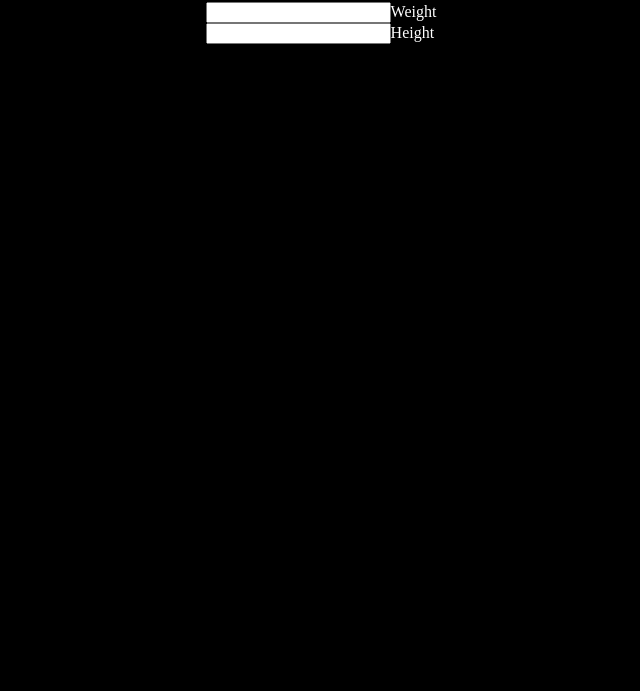
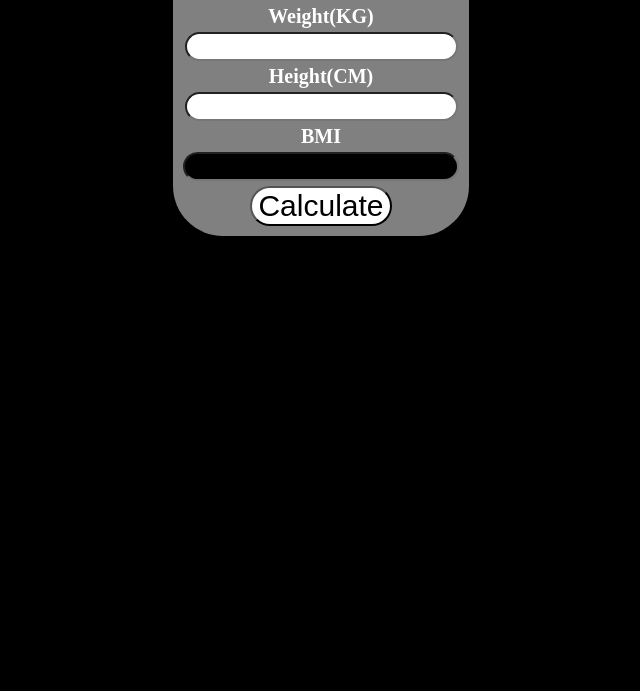
Before and after one commit to Del1rius/bmi-calculator, a plain HTML site: page index.html in a window 1280 px wide. Shown: the part 109-800 px from the top of the page, without its empty margins (319-959 px from the left). Drawn offline with Linux system fonts and the light colour scheme.

Commit message:
html and css finished

```diff
--- a/index.html
+++ b/index.html
@@ -10,10 +10,28 @@
 <body>
     <div class="container">
         <h2>BMI Calculator</h2>
-        <div>Male</div>
-        <div>Female</div>
-        <div><input type="text">Weight</div>
-        <div><input type="text">Height</div>
+        <div>
+            <p>Weight(KG)</p>
+        </div>
+        <div>
+            <input type="text" id="weight">
+        </div>
+        <div>
+            <p>Height(CM)</p>
+        </div>
+        <div>
+            <input type="text" id="height">
+        </div>
+        <div>
+            <p>BMI</p>
+        </div>
+        <div>
+            <input type="text" id="bmi" readonly>
+        </div>
+        <div>
+            <button type="button" onclick="calculateBMI()">Calculate</button>
+        </div>
+
 
     </div>
     <script src="script.js"></script>
--- a/script.js
+++ b/script.js
@@ -0,0 +1,19 @@
+let weight, height, bmiCalc;
+
+function calculateBMI(weight, height, bmiCalc) {
+  weight = parseFloat(document.getElementById("weight").value);
+  height = parseFloat(document.getElementById("height").value);
+  bmiCalc = (weight / height ** 2)*10000;
+//   document.getElementById("bmi").value = bmiCalc;
+
+  if (bmiCalc <= 18) {
+    document.getElementById("bmi").value = "Underweight🦴";
+
+  } else if (bmiCalc > 18.4 && bmiCalc <= 24.9) {
+        document.getElementById("bmi").value = "Normal💫";
+
+   } else if (bmiCalc > 25 && bmiCalc <= 39.9) {
+        document.getElementById("bmi").value = "Overweight🤨";
+
+   }
+}
--- a/style.css
+++ b/style.css
@@ -4,4 +4,49 @@ body {
     display: flex;
     justify-content: center;
     align-items: center;
+    text-align: center;
 }
+
+.container {
+    background-color: grey;
+    margin: 10px;
+    padding: 10px;
+    border-radius: 50px;
+}
+
+h2 {
+    color: crimson;
+    font-size: 30px;
+
+}
+
+button:hover {
+    background-color: black;
+    color: white;
+}
+
+button {
+    background-color: white;
+    color: black;
+    border-radius: 20px;
+    font-size: 30px;
+    margin-top: 5px;
+}
+
+input{
+    border-radius: 15px;
+    font-size: 20px;
+}
+
+#bmi {
+    background-color: black;
+    color: white;
+    font-weight: bold;
+}
+
+p {
+    font-weight: bold;
+    font-size: 20px;
+    margin: 2px;
+    padding: 2px;
+}
```
